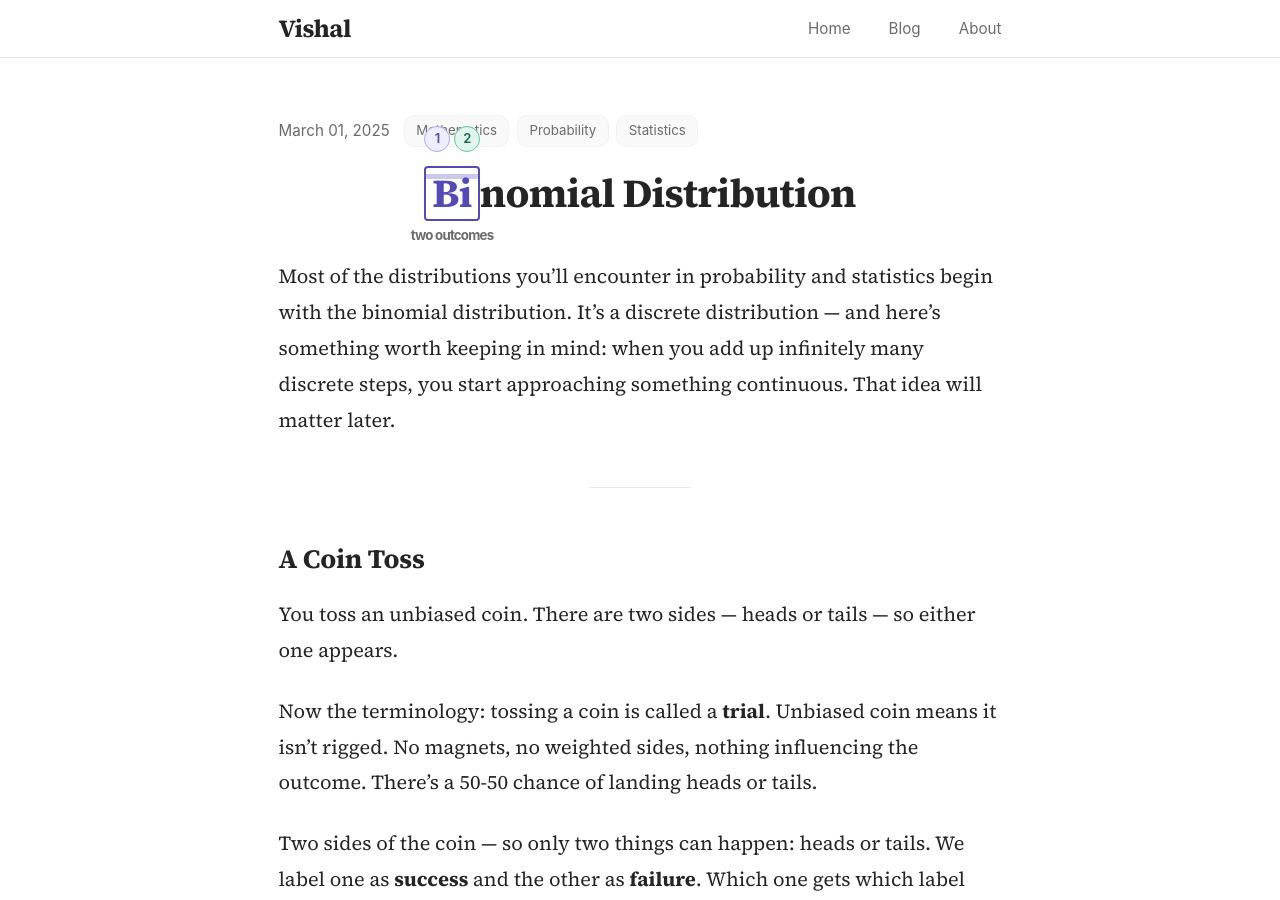
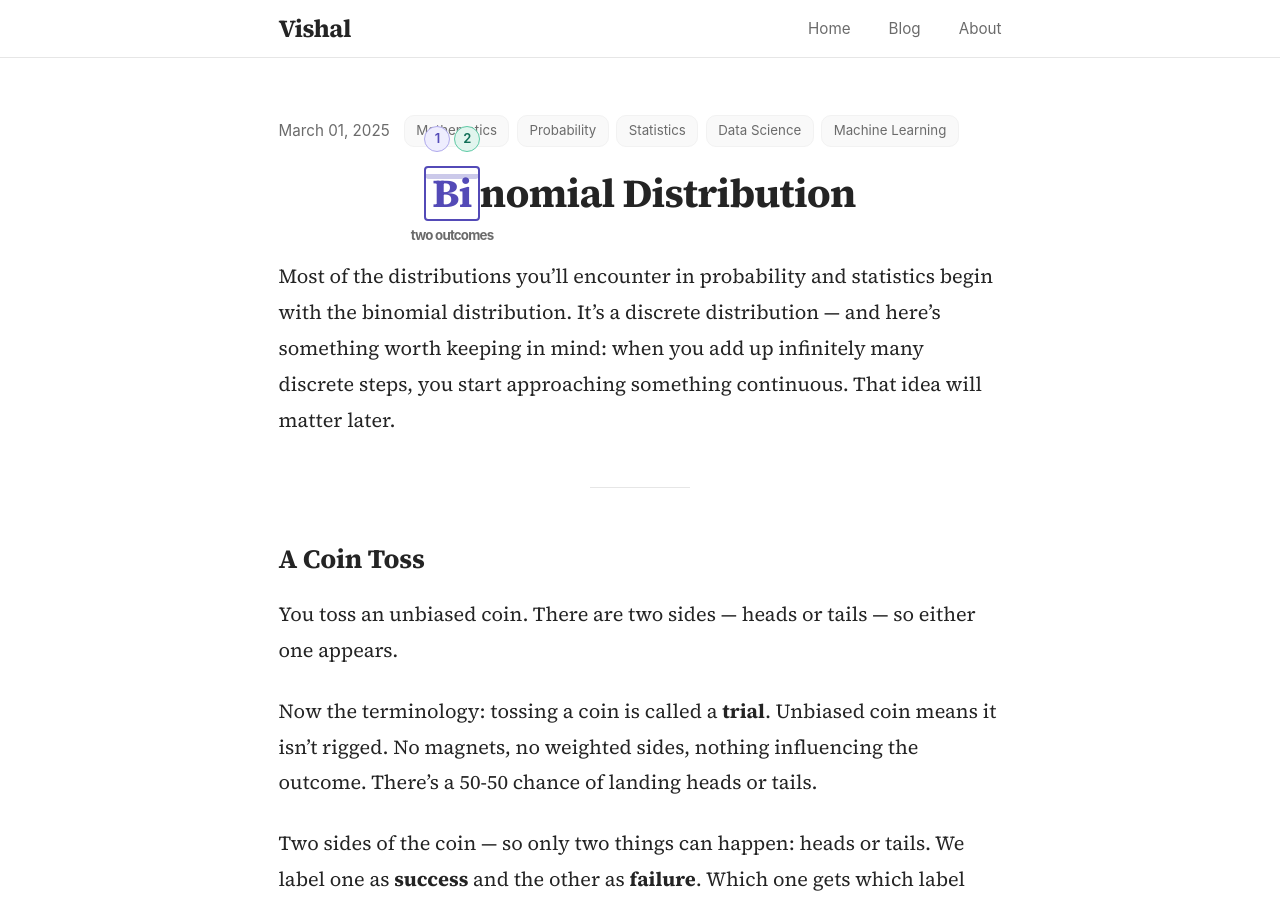
Before and after one commit to vishall4/vishall4.github.io, a Jekyll site: the page built from _posts/2025-03-01-binomial-distribution.md, in a window 1280 px wide and 900 px high. Built offline with Jekyll 4.4.1, drawn with Linux system fonts in a browser that asks for light colours.

Commit message:
Add Data Science and Machine Learning tags

```diff
--- a/_posts/2025-03-01-binomial-distribution.md
+++ b/_posts/2025-03-01-binomial-distribution.md
@@ -2,7 +2,7 @@
 layout: post
 title: "Binomial Distribution"
 date: 2025-03-01
-tags: [Mathematics, Probability, Statistics]
+tags: [Mathematics, Probability, Statistics, Data Science, Machine Learning]
 excerpt_text: "Most distributions in probability and statistics begin here. It's discrete, it's built from a coin toss, and everything else grows from it."
 ---
 
```
